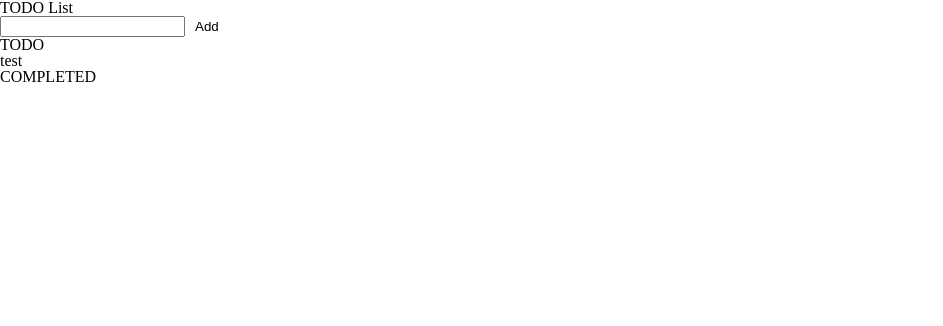
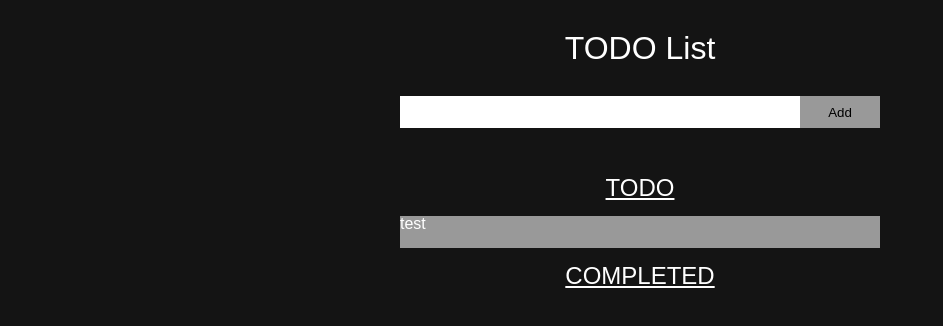
Before and after one commit to keffri/todo, a plain HTML site: page index.html in a window 1280 px wide. Shown: the whole page, without its empty margins (0-943 px from the left). Drawn offline with Linux system fonts and the light colour scheme.

Commit message:
basic styling

```diff
--- a/styles.css
+++ b/styles.css
@@ -3,3 +3,78 @@
 *::after {
   box-sizing: border-box;
 }
+
+body {
+  height: 100vh;
+  font-family: Arial, Helvetica, sans-serif;
+  background-color: #141414;
+  color: #fff;
+  font-size: 16px;
+}
+
+.title {
+  font-size: 2rem;
+  text-align: center;
+  padding: 2rem 0rem;
+}
+
+.input-add {
+  display: flex;
+  justify-content: center;
+  align-items: center;
+  padding-bottom: 3rem;
+}
+
+.task-input {
+  height: 2rem;
+  width: 25rem;
+  border: none;
+}
+
+.task-add {
+  height: 2rem;
+  width: 5rem;
+  background-color: #999999;
+  transition: background-color 0.25s;
+}
+
+.task-add:hover {
+  background-color: #777777;
+}
+
+.todo-title {
+  text-decoration: underline;
+  padding-bottom: 1rem;
+  font-size: 1.5rem;
+  text-align: center;
+}
+
+.completed-title {
+  text-decoration: underline;
+  padding: 1rem 0rem;
+  font-size: 1.5rem;
+  text-align: center;
+}
+
+.todo-list {
+  display: flex;
+  justify-content: center;
+}
+
+.todo-tasks {
+}
+
+.completed-tasks {
+}
+
+.task {
+  background-color: #999999;
+  width: 30rem;
+  height: 2rem;
+  line-height: 1rem;
+  transition: background-color 0.25s;
+}
+
+.task:hover {
+  background-color: #777777;
+}
```
